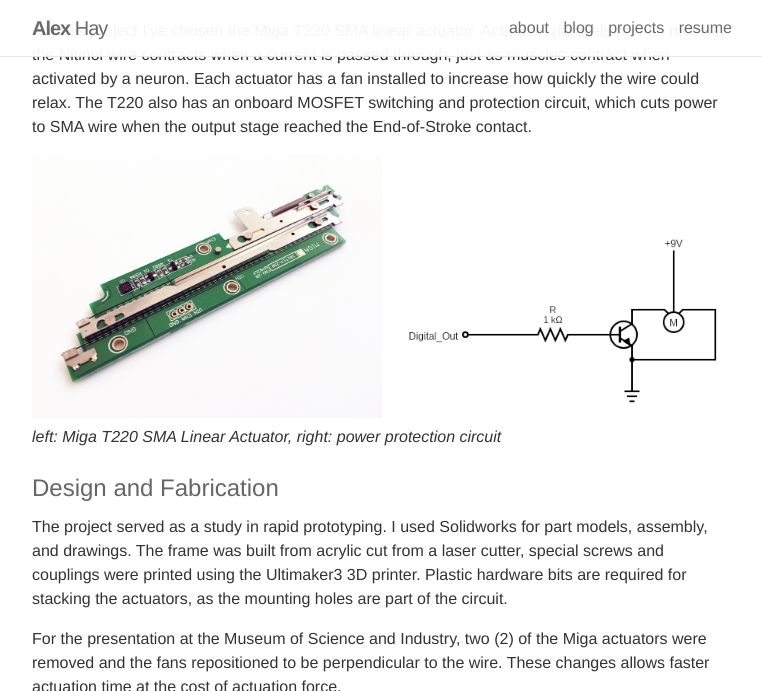
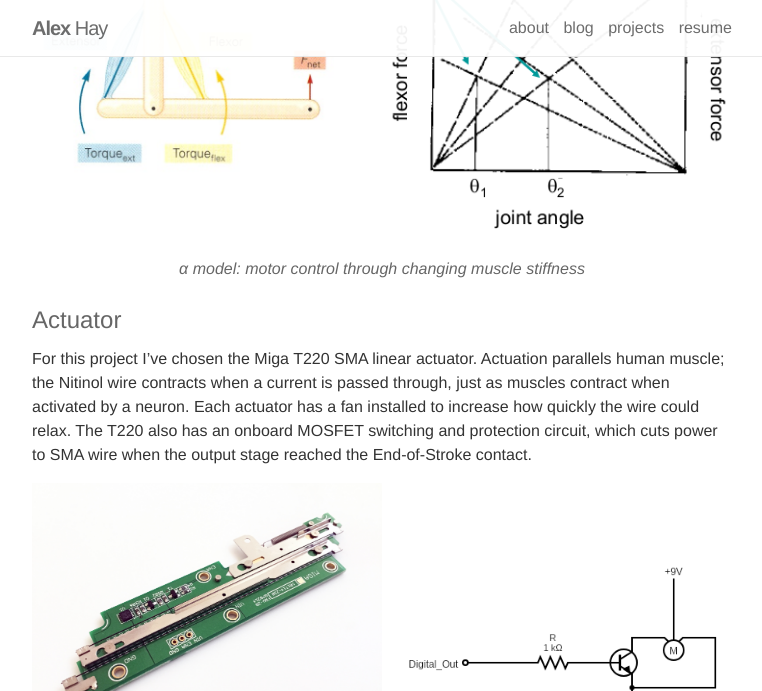
Before and after one commit to an-minyoung/an-minyoung.github.io, a Jekyll site: the page built from _projects/3_project.markdown, in a window 1280 px wide and 900 px high, scrolled down 1340 px, cut to the strip 0-691 px from the top of the window. Shown: the whole strip, without its empty margins (258-1020 px from the left). Built offline with Jekyll 4.4.1, drawn with Linux system fonts in a browser that asks for light colours; nearby versions of some CDN libraries.

Commit message:
formatting

```diff
--- a/_projects/3_project.markdown
+++ b/_projects/3_project.markdown
@@ -19,9 +19,9 @@ The goal of this project was to explore the use of shape memory alloys to mimic
 Shape memory alloys (SMA) operate because of the unique crystalline structure of the alloy. The actuators used in this project are made with Nitinol, an SMA with a 1:1 Nickel-Titanium ratio. These alloys have a transition temperature and easily deform when below this temperature. The crystalline structure shifts but does not suffer permanent damage (C->A). Once the wire is heated above the transition temperature the crystals undergo a phase change and revert back to their original structure, with a large force (A->B). When the wire cools again the phase change reverses and the wire can be deformed again (B->C).
 
 <p>
-    <center><img src="/assets/img/Figure_3-2.jpg" width="50%;" height="50%;" alt/></center>
+    <center><img src="/assets/img/Figure_3-2.jpg" width="50%;" height="50%;" alt/>
     <br>
-    <em>Diagram showing how SMAs atomic structure deforms</em>
+    <em>Diagram showing how SMAs atomic structure deforms</em></center>
 </p>
 
 As a wire, this deformation manifests as a change of length in the wire. For the actuators to actuate, a current is passed through the wire. The internal resistance of the wire heats it up above its transition temperature, instigating the phase change and *contraction* and creating a pulling force.
@@ -29,18 +29,21 @@ As a wire, this deformation manifests as a change of length in the wire. For the
 ### Equilibrium Point Control
 Equilibrium point control (EPC) is motor control through changing muscle stiffness. A 'reciprocal command' is sent to shift the equilibrium point, moving the limb. In the λ‐model of motor control, proposed by Feldman<sup>[[1]](https://www.ncbi.nlm.nih.gov/pubmed/15136283?dopt=Abstract)[[2]](https://www.ncbi.nlm.nih.gov/pmc/articles/PMC2342993/)</sup>, the reciprocal command, alters the relative activation of agonist and antagonist muscles to produce a shift in the equilibrium between the muscle force and external load. While it has fallen out of vogue in human motor control, this project explores using it as a means of actuation of SMAs.
 
+<p>
+    <center><img src="/assets/img/winter_project/alpha_model.png" width="100%;" height="100%;" alt/>
+    <br>
+    <em>α model: motor control through changing muscle stiffness</em></center>
+</p>
+
 ## Actuator
 
 For this project I've chosen the Miga T220 SMA linear actuator. Actuation parallels human muscle; the Nitinol wire contracts when a current is passed through, just as muscles contract when activated by a neuron. Each actuator has a fan installed to increase how quickly the wire could relax. The T220 also has an onboard MOSFET switching and protection circuit, which cuts power to SMA wire when the output stage reached the End-of-Stroke contact.
-
-
 
 <p>
     <img src="/assets/img/Figure_3-3.jpg" width="50%;" height="50%;" alt/><img src="/assets/img/winter_project/circuit_mosfet.png" width="50%;" height="50%;" alt/>
     <br>
     <em>left: Miga T220 SMA Linear Actuator, right: power protection circuit</em>
 </p>
-
 
 ## Design and Fabrication
 
```
Also changed, not shown: assets/img/winter_project/alpha_model.png (added).
